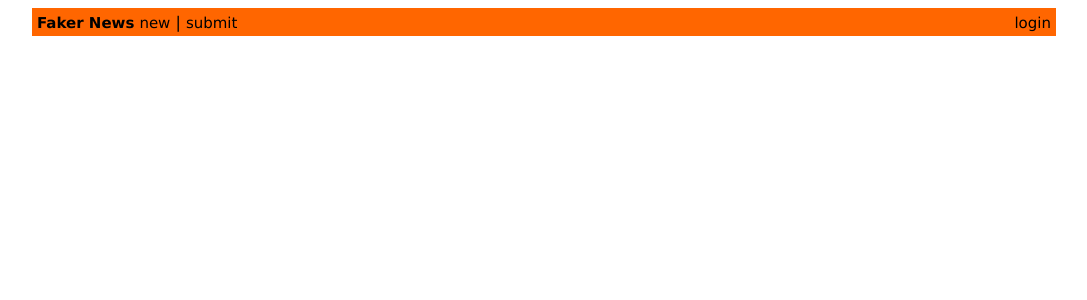
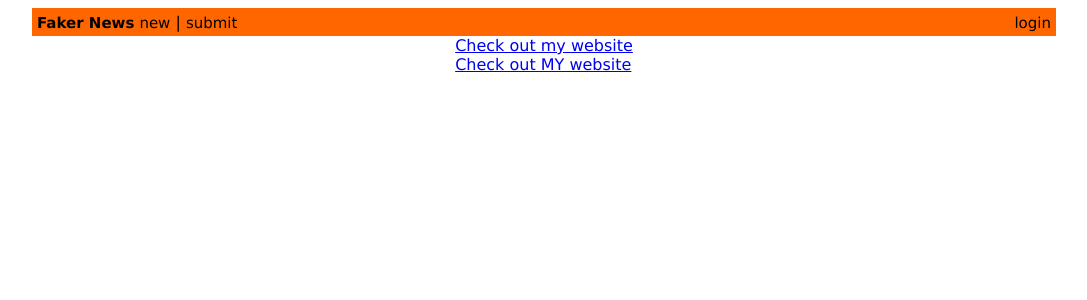
Before and after one commit to wtaylor45/hacker-news-clone, a React (Create React App) app: page / in a window 1280 px wide. Shown: the top 300 px of the page, without its empty margins (96-1183 px from the left). Built offline with nearby package versions, Linux system fonts and the light colour scheme.

Commit message:
Added post links

```diff
--- a/src/App.js
+++ b/src/App.js
@@ -2,12 +2,20 @@ import React from 'react';
 import styled from 'styled-components';
 import { Header } from './presentational/Header';
 import './App.css';
+import { PostList } from './presentational/PostList';
+
+const Root = styled.div`
+  display: grid;
+  place-content: center;
+`
 
 const Container = styled.div`
   height: 100%;
+  width: 80vw;
   margin: 8px;
   display: flex;
-  justify-content: center;
+  flex-direction: column;
+  align-items: center;
 
   @media only screen and (max-width: 768px) {
       margin: 0px;
@@ -15,8 +23,11 @@ const Container = styled.div`
 `
 
 const App = () =>
-  <Container>
-    <Header title="Faker News" />
-  </Container>
+  <Root>
+    <Container>
+      <Header title="Faker News" />
+      <PostList />
+    </Container>
+  </Root>
 
 export default App;
--- a/src/presentational/Header.js
+++ b/src/presentational/Header.js
@@ -7,7 +7,7 @@ const Div = styled.div`
     display: flex;
     flex-direction: row;
     align-items: center;
-    width: 80vw;
+    width: 100%;
     min-height: 28px;
     background-color: #f60;
 
--- a/src/presentational/Post.js
+++ b/src/presentational/Post.js
@@ -0,0 +1,17 @@
+import React from 'react';
+import styled from 'styled-components';
+
+const Container = styled.div`
+    height: 10vh;
+    min-height: 36px;
+    background: #988;
+    border-top: solid black 1px;
+    border-bottom: solid black 1px;
+`
+
+export const Post = ({link, description}) =>
+    <div>
+        <a href={link}>
+            {description}
+        </a>
+    </div>
--- a/src/presentational/PostList.js
+++ b/src/presentational/PostList.js
@@ -0,0 +1,16 @@
+import React from 'react';
+import styled from 'styled-components';
+import { Post } from './Post';
+
+export const PostList = ({}) => {
+    const posts = [
+        {link: 'https://wtaylor.tech', description: "Check out my website"},
+        {link: 'https://wtaylor.tech', description: "Check out MY website"}
+    ]
+
+    return (
+        <div>
+            {posts.map((post, i) => <Post key={i} link={post.link} description={post.description} />)}
+        </div>
+    )
+};
```
